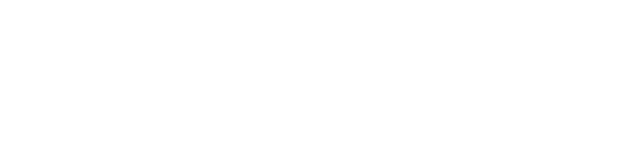
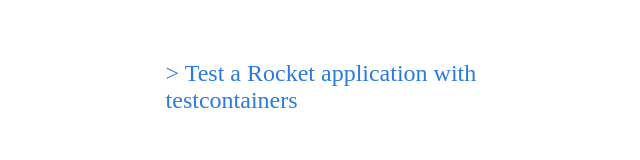
Before and after one commit to julien-me/julien-me.github.io, a plain HTML site: page docs/index.html in a window 1280 px wide. Shown: the whole page, without its empty margins (276-916 px from the left). Drawn offline with Linux system fonts and the light colour scheme.

Commit message:
Fix main page link Update styles Rename title to Test a Rocket application with testcontainers

```diff
--- a/docs/index.html
+++ b/docs/index.html
@@ -3,8 +3,11 @@
   <head>
     <meta charset="utf-8" />
     <title>Branch If Equal</title>
+    <link href="styles.css" rel="stylesheet">
   </head>
   <body>
-    <a href="https://branchifequal/testcontainers.html"
+    <p class="titles-list">
+    <a href="https://branchifequal/testcontainers.html">> Test a Rocket application with testcontainers</a>
+    </p>
   </body>
 </html>
--- a/docs/styles.css
+++ b/docs/styles.css
@@ -23,3 +23,18 @@
   padding-top: 0.5em;
   padding-bottom: 0.5em;
 }
+
+.titles-list{
+  margin-top: 6%;
+  margin-left: 30%;
+  margin-right: 30%;
+}
+
+a {
+  color: #2a7ae2;
+  text-decoration: none;
+}
+
+a:hover {
+  color: #205eb0;
+}
```
Also changed, not shown: docs/testcontainers.html (+1 -1 lines).
